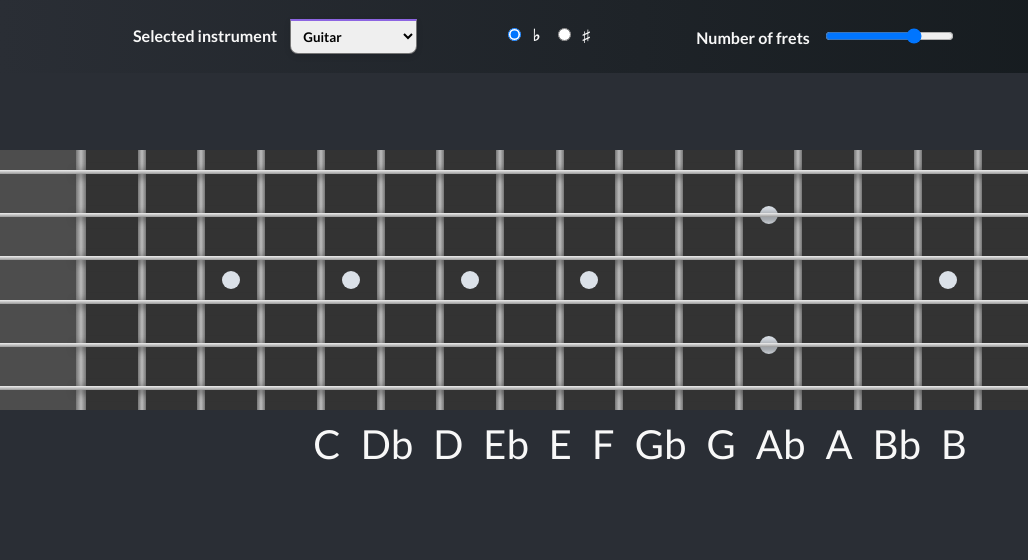
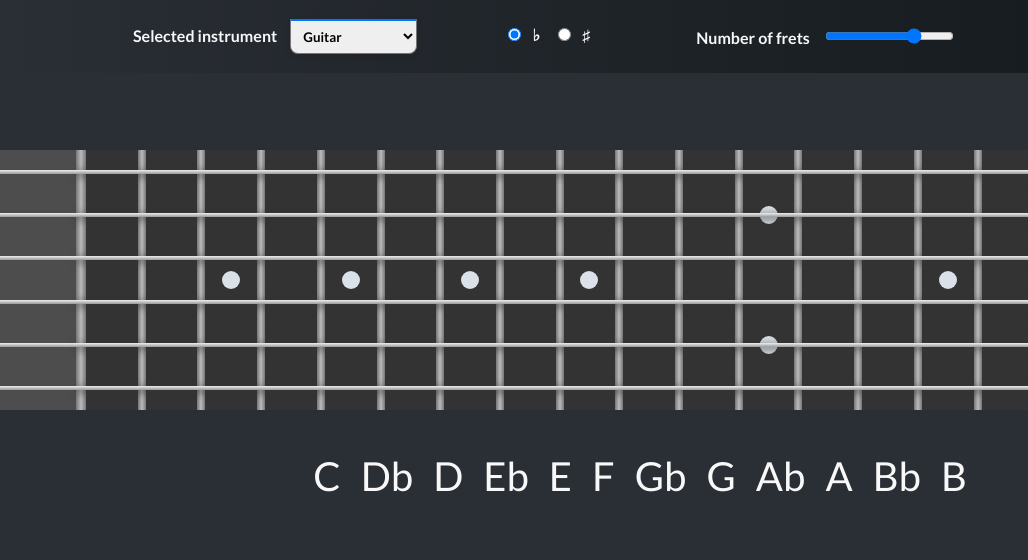
Before and after one commit to t-raidlova/fretboard.digital, a website: page index.html in a window 1280 px wide. Shown: the top 560 px of the page, 0-1028 px from the left. Drawn offline with Linux system fonts and the light colour scheme.

Commit message:
icon, colors

```diff
--- a/index.html
+++ b/index.html
@@ -4,7 +4,7 @@
 		<meta charset="UTF-8" />
 		<meta name="viewport" content="width=device-width, initial-scale=1.0" />
 		<title>Interactive fretboard</title>
-		<link rel="icon" type="image/png" href="assets/guitar.ico" />
+		<link rel="icon" type="image/png" href="assets/guitar.svg" />
 		<link rel="stylesheet" href="styles/style.css" />
 		<link
 			href="https://fonts.googleapis.com/css2?family=Lato:wght@400;700;900&display=swap"
--- a/styles/_fretboard.scss
+++ b/styles/_fretboard.scss
@@ -50,7 +50,7 @@
 	border-radius: 50%;
 	line-height: 33px;
 	text-align: center;
-	background: var(--purple);
+	background: var(--color-headings);
 	filter: drop-shadow(8px 7px 0.7rem rgb(22, 22, 22));
 	z-index: 2;
 	color: #eee;
@@ -95,6 +95,7 @@ main {
 	font-size: 2.5rem;
 	display: flex;
 	justify-content: center;
+	margin-top: 2rem;
 }
 
 .note-name-section span {
@@ -103,5 +104,5 @@ main {
 }
 
 .note-name-section span:hover {
-	color: var(--purple);
+	color: var(--color-headings);
 }
--- a/styles/_theme-toggle.scss
+++ b/styles/_theme-toggle.scss
@@ -28,10 +28,6 @@
 	transition: 0.3s;
 }
 
-.toggle-container input:checked + label {
-	background: var(--blue);
-}
-
 .toggle-container input:checked + label:after {
 	left: calc(100% - 5px);
 	-webkit-transform: translateX(-100%);
--- a/styles/style.scss
+++ b/styles/style.scss
@@ -23,10 +23,6 @@ body {
 	--gray4: #454e56;
 	--gray5: #2a2e35;
 	--gray6: #12181b;
-	--blue: #0084a5;
-	--purple: #642cddb3;
-	--yellow: #fff565;
-
 	--color-headings: #0077ff;
 
 	/* fretboard */
@@ -56,7 +52,7 @@ body {
 	--bg-nav: linear-gradient(to right, var(--gray5), var(--gray6));
 	--bg-dropdown: var(--gray6);
 	--text: var(--gray0);
-	--border-color: var(--purple);
+	--border-color: var(--color-headings);
 }
 
 #dark::before {
```
Also changed, not shown: assets/guitar.ico (deleted), assets/guitar.svg (added), styles/style.css, 1 other file.
